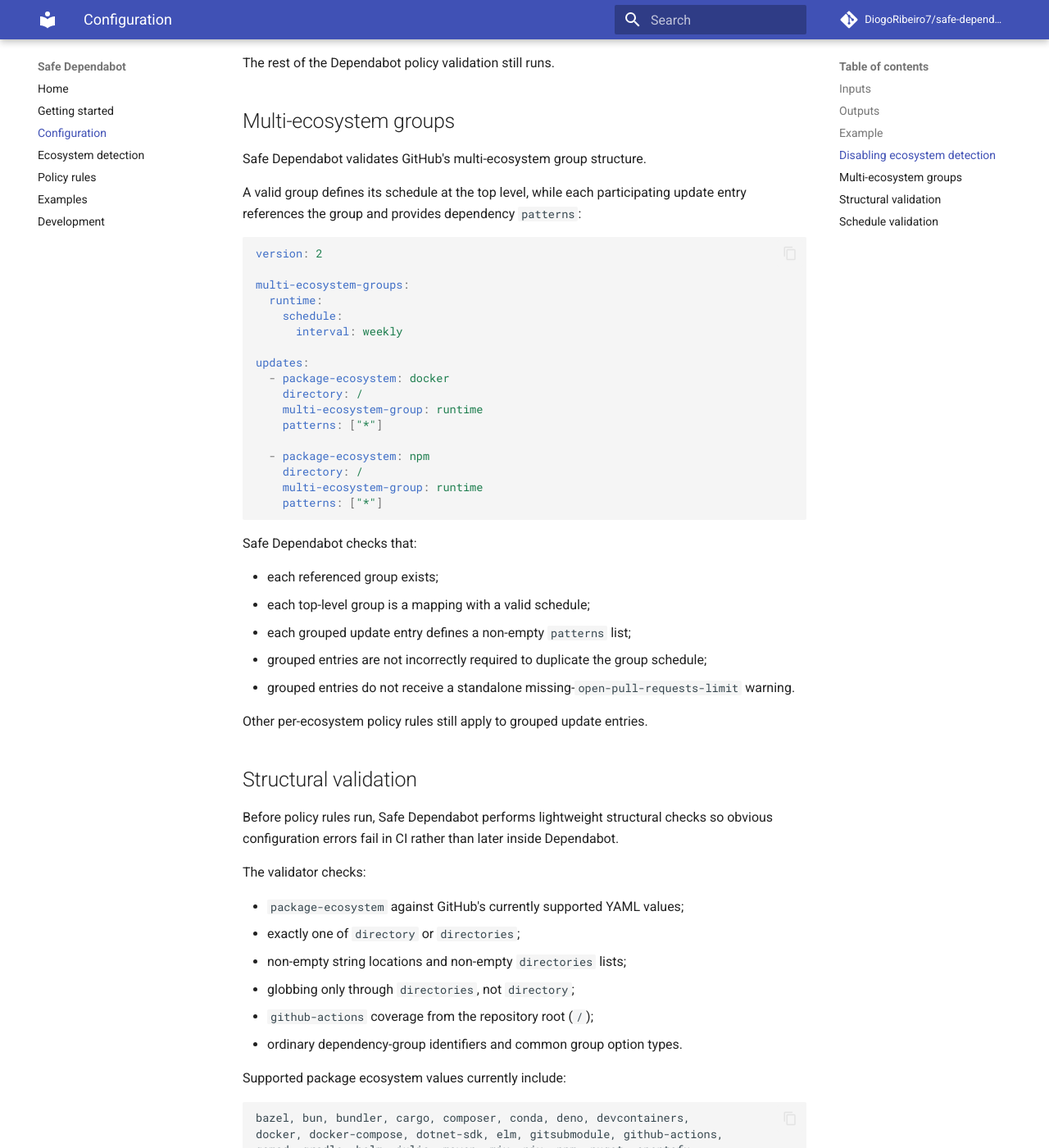
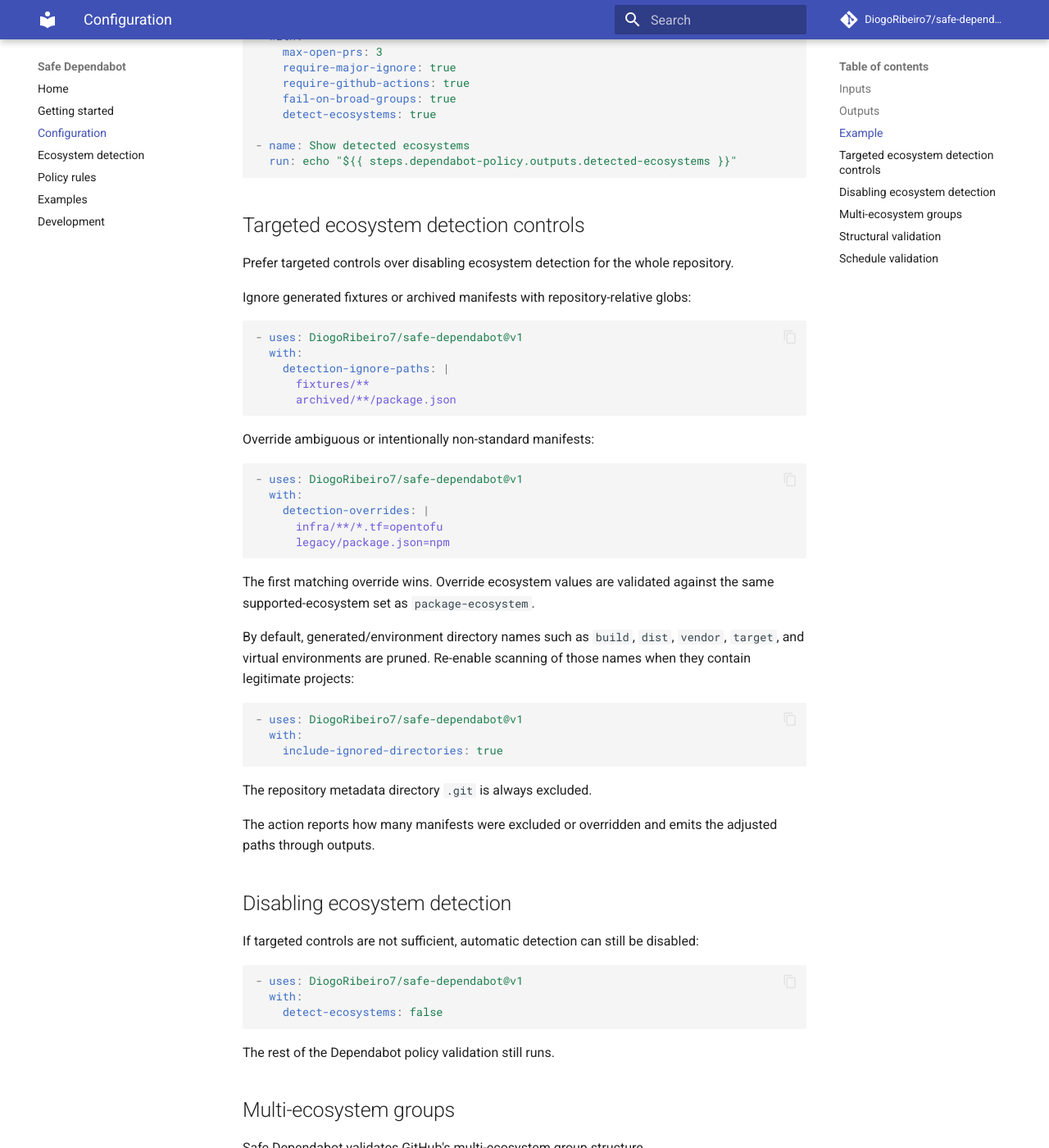
Before and after one commit to DiogoRibeiro7/safe-dependabot, an MkDocs documentation site: the page built from docs/configuration.md, in a window 1280 px wide and 1400 px high, scrolled down 1528 px. Shown: the whole window at 82% size. Built offline with MkDocs 1.6.1 and Material for MkDocs 9.7.7, drawn with Linux system fonts in a browser that asks for light colours; comment, search, counter and statistics services are not loaded; some of the changed text lies outside the part shown.

Commit message:
docs: document targeted detector controls

````diff
--- a/docs/configuration.md
+++ b/docs/configuration.md
@@ -12,6 +12,9 @@
 | `require-github-actions` | `true` | Require a `github-actions` update block. |
 | `fail-on-broad-groups` | `false` | Treat groups matching every dependency as errors instead of warnings. |
 | `detect-ecosystems` | `true` | Detect manifests and require matching Dependabot ecosystems. |
+| `detection-ignore-paths` | empty | Newline-separated repository-relative globs excluded from detection. |
+| `detection-overrides` | empty | Newline-separated `glob=ecosystem` rules overriding automatic classification. |
+| `include-ignored-directories` | `false` | Scan normally ignored build/vendor/cache directory names; `.git` always remains excluded. |
 
 ## Outputs
 
@@ -19,6 +22,10 @@
 | --- | --- |
 | `update-blocks` | Number of Dependabot update blocks validated. |
 | `detected-ecosystems` | Comma-separated ecosystems detected from repository manifests. |
+| `detection-excluded-count` | Number of manifests excluded by detector path rules. |
+| `detection-overridden-count` | Number of manifests reclassified by detector overrides. |
+| `excluded-manifests` | Comma-separated excluded repository-relative paths. |
+| `overridden-manifests` | Comma-separated applied `path=ecosystem` overrides. |
 
 ## Example
 
@@ -36,9 +43,47 @@
   run: echo "${{ steps.dependabot-policy.outputs.detected-ecosystems }}"
 ```
 
+## Targeted ecosystem detection controls
+
+Prefer targeted controls over disabling ecosystem detection for the whole repository.
+
+Ignore generated fixtures or archived manifests with repository-relative globs:
+
+```yaml
+- uses: DiogoRibeiro7/safe-dependabot@v1
+  with:
+    detection-ignore-paths: |
+      fixtures/**
+      archived/**/package.json
+```
+
+Override ambiguous or intentionally non-standard manifests:
+
+```yaml
+- uses: DiogoRibeiro7/safe-dependabot@v1
+  with:
+    detection-overrides: |
+      infra/**/*.tf=opentofu
+      legacy/package.json=npm
+```
+
+The first matching override wins. Override ecosystem values are validated against the same supported-ecosystem set as `package-ecosystem`.
+
+By default, generated/environment directory names such as `build`, `dist`, `vendor`, `target`, and virtual environments are pruned. Re-enable scanning of those names when they contain legitimate projects:
+
+```yaml
+- uses: DiogoRibeiro7/safe-dependabot@v1
+  with:
+    include-ignored-directories: true
+```
+
+The repository metadata directory `.git` is always excluded.
+
+The action reports how many manifests were excluded or overridden and emits the adjusted paths through outputs.
+
 ## Disabling ecosystem detection
 
-For unusual monorepos or generated manifests, automatic detection can be disabled:
+If targeted controls are not sufficient, automatic detection can still be disabled:
 
 ```yaml
 - uses: DiogoRibeiro7/safe-dependabot@v1
````
